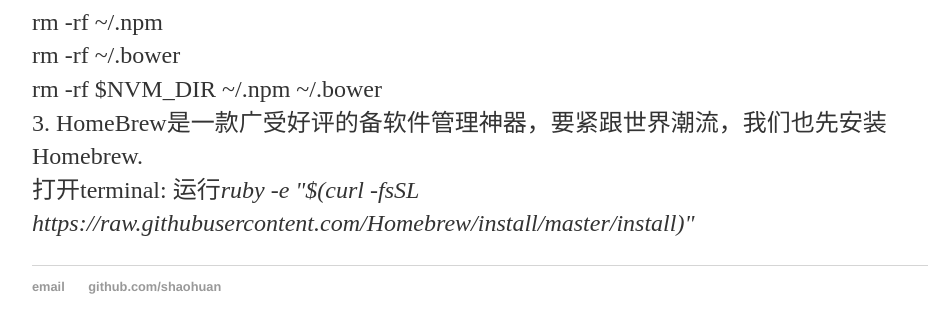
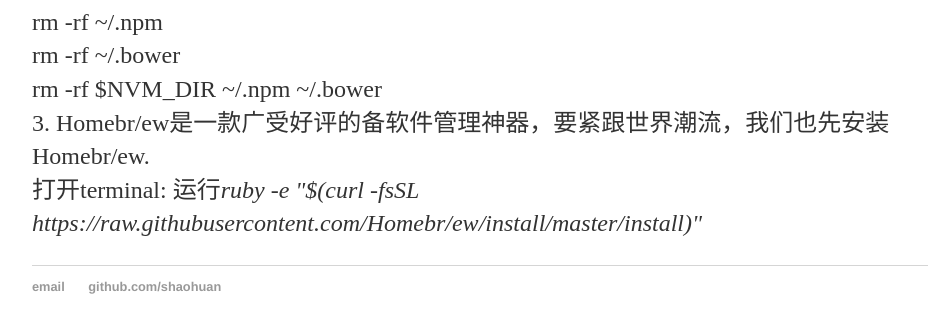
Before and after one commit to shaohuan/shaohuan.github.io, a Jekyll site: the page built from _posts/2015-03-20-build-ionic-on-osx.md, in a window 1280 px wide. Shown: the part 600-925 px from the top of the page, without its empty margins (160-1105 px from the left). Built offline with Jekyll 4.4.1, drawn with Linux system fonts in a browser that asks for light colours.

Commit message:
Update 2015-03-20-build-ionic-on-osx.md

```diff
--- a/_posts/2015-03-20-build-ionic-on-osx.md
+++ b/_posts/2015-03-20-build-ionic-on-osx.md
@@ -5,19 +5,19 @@
 ---
 <html>
 <body>
-<p>前些日子按照IONIC官方文档指引，在MAC上搭建IONIC开发环境，但实际上出现了一些Tutorial没有出现的问题。以下是大致的流程<br>
-1. 卸载NODE（如果机器上没有安装NODEJS,则直接跳到第二步）: 打开terminal，运行以下脚本<br>
+<p>前些日子按照IONIC官方文档指引，在MAC上搭建IONIC开发环境，但实际上出现了一些Tutorial没有出现的问题。以下是大致的流程<br/>
+1. 卸载NODE（如果机器上没有安装NODEJS,则直接跳到第二步）: 打开terminal，运行以下脚本<br/>
 	lsbom -f -l -s -pf /var/db/receipts/org.nodejs.pkg.bom | while read f; do  sudo rm /usr/local/${f}; done
 	sudo rm -rf /usr/local/lib/node /usr/local/lib/node_modules /var/db/receipts/org.nodejs.*
-	<br>
-2. 卸载NVM和NPM(若机器上未安装NVM，则直接跳到第三步)<br>
-   打开terminal，逐次运行以下命令（看个人配置，有可能需要加sudo前缀）<br>
-    	rm -rf ~/.nvm<br>
-    	rm -rf ~/.npm<br>
-    	rm -rf ~/.bower<br>
-    	rm -rf $NVM_DIR ~/.npm ~/.bower<br>
- 3. HomeBrew是一款广受好评的备软件管理神器，要紧跟世界潮流，我们也先安装Homebrew.<br>
-   打开terminal: 运行<em>ruby -e "$(curl -fsSL https://raw.githubusercontent.com/Homebrew/install/master/install)"</em><br>
+	<br/>
+2. 卸载NVM和NPM(若机器上未安装NVM，则直接跳到第三步)<br/>
+   打开terminal，逐次运行以下命令（看个人配置，有可能需要加sudo前缀）<br/>
+    	rm -rf ~/.nvm<br/>
+    	rm -rf ~/.npm<br/>
+    	rm -rf ~/.bower<br/>
+    	rm -rf $NVM_DIR ~/.npm ~/.bower<br/>
+ 3. Homebr/ew是一款广受好评的备软件管理神器，要紧跟世界潮流，我们也先安装Homebr/ew.<br/>
+   打开terminal: 运行<em>ruby -e "$(curl -fsSL https://raw.githubusercontent.com/Homebr/ew/install/master/install)"</em><br/>
 </p>
 </body>
 </html>
```
